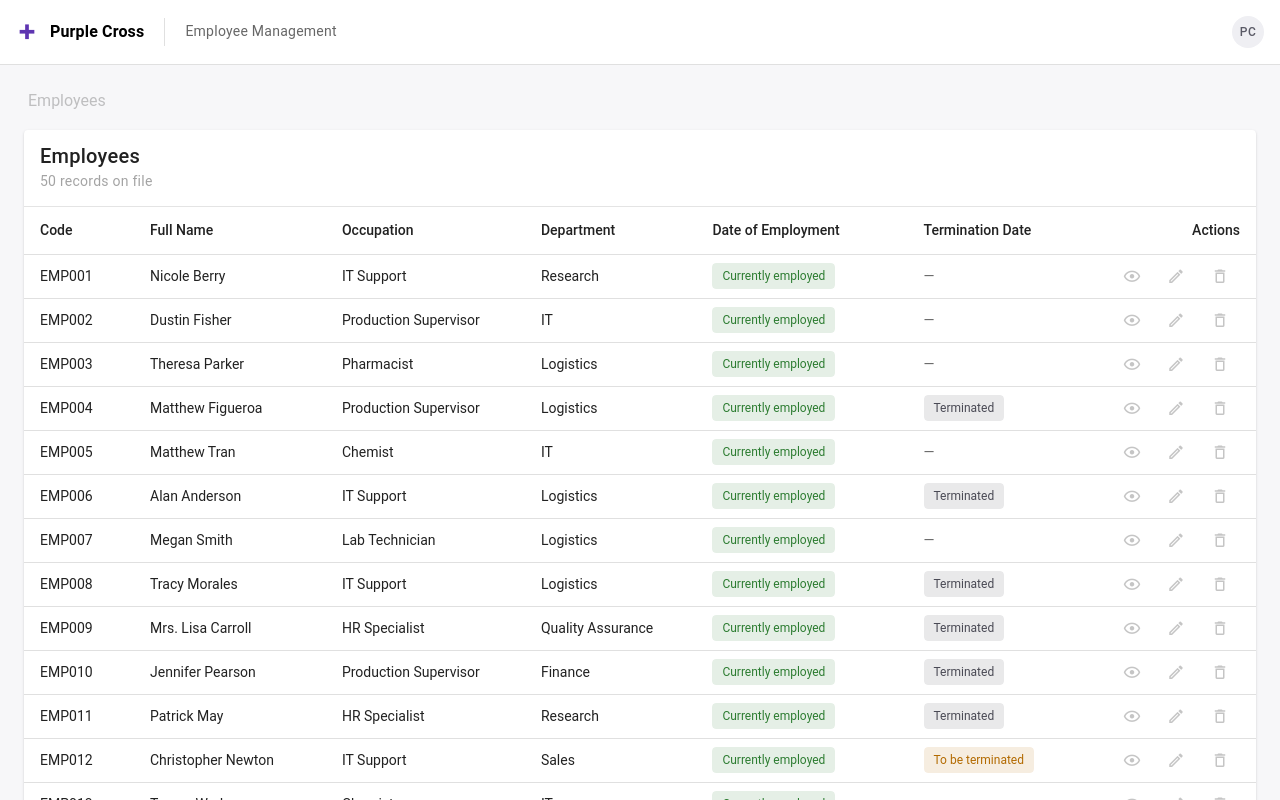
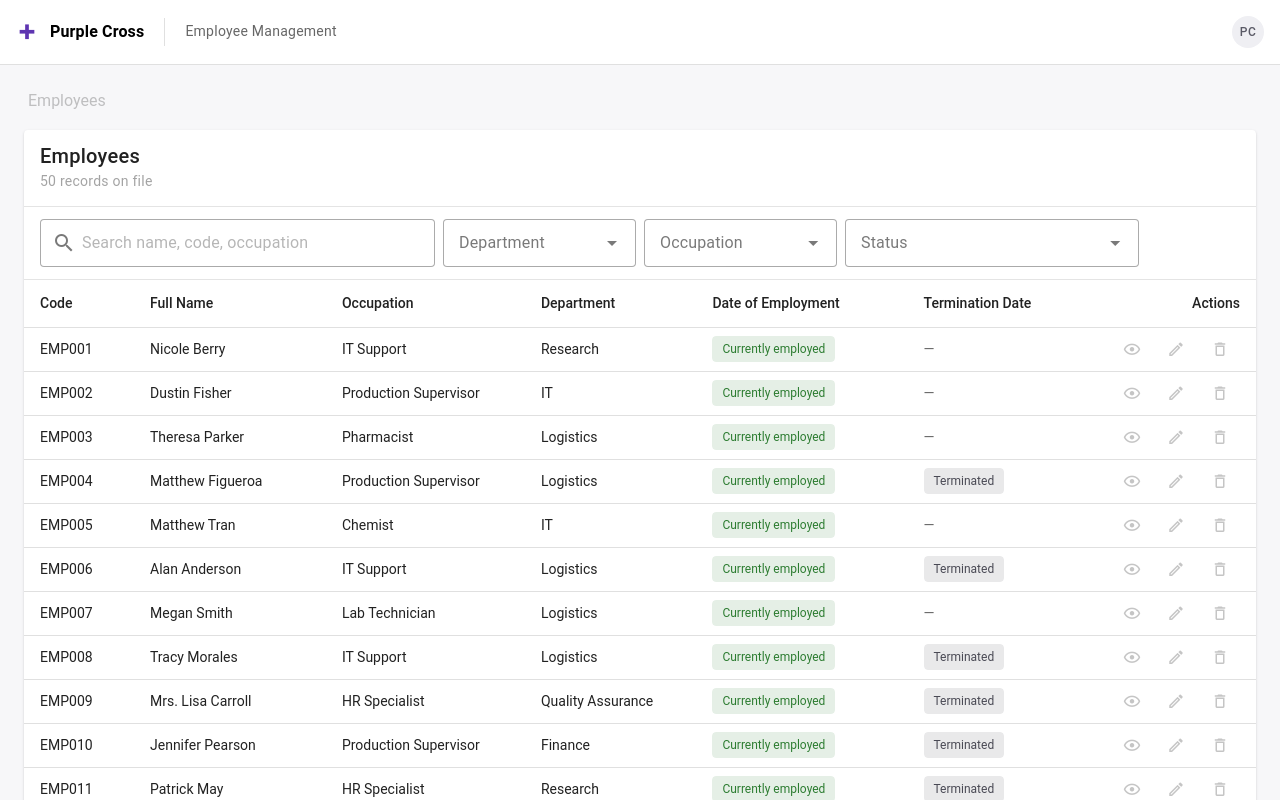
Before and after one commit to ConcreteEasyMett/purple-cross, a Vue app: page /employees in a window 1280 px wide. Shown: the top 800 px of the page. Built offline with nearby package versions, Linux system fonts and the light colour scheme.

Commit message:
added search and filters for the table

```diff
--- a/src/views/EmployeeListView.vue
+++ b/src/views/EmployeeListView.vue
@@ -1,11 +1,27 @@
 <script setup lang="ts">
-import { computed } from 'vue'
+import { computed, ref } from 'vue'
 import { storeToRefs } from 'pinia'
 import { useEmployeesStore } from '@/stores/employees'
 import EmploymentStatusChip from '@/components/EmploymentStatusChip.vue'
+import { employmentStatus, terminationStatus } from '@/utils/employeeStatus'
 
 const store = useEmployeesStore()
 const { employees } = storeToRefs(store)
+
+const search = ref('')
+const departmentFilter = ref<string | null>(null)
+const occupationFilter = ref<string | null>(null)
+type StatusOption = 'Currently employed' | 'Employed soon' | 'Terminated' | 'To be terminated'
+const statusFilter = ref<StatusOption | null>(null)
+
+const departmentOptions = computed(() => store.departments)
+const occupationOptions = computed(() => store.occupations)
+const statusOptions = [
+  'Currently employed',
+  'Employed soon',
+  'Terminated',
+  'To be terminated',
+] as const
 
 const headers = [
   { title: 'Code', key: 'code', sortable: true, width: 110 },
@@ -17,17 +33,57 @@ const headers = [
   { title: 'Actions', key: 'actions', sortable: false, align: 'end' as const, width: 160 },
 ]
 
+const filtered = computed(() => {
+  const term = search.value.trim().toLowerCase()
+  return employees.value.filter((emp) => {
+    if (term) {
+      const haystack = `${emp.code} ${emp.fullName} ${emp.occupation}`.toLowerCase()
+      if (!haystack.includes(term)) return false
+    }
+    if (departmentFilter.value && emp.department !== departmentFilter.value) return false
+    if (occupationFilter.value && emp.occupation !== occupationFilter.value) return false
+    if (statusFilter.value) {
+      const matches =
+        employmentStatus(emp.dateOfEmployment) === statusFilter.value ||
+        terminationStatus(emp.terminationDate) === statusFilter.value
+      if (!matches) return false
+    }
+    return true
+  })
+})
+
 const total = computed(() => employees.value.length)
+const matchCount = computed(() => filtered.value.length)
+
+const hasActiveFilter = computed(
+  () =>
+    search.value.trim().length > 0 ||
+    departmentFilter.value !== null ||
+    occupationFilter.value !== null ||
+    statusFilter.value !== null,
+)
+
+function clearFilters() {
+  search.value = ''
+  departmentFilter.value = null
+  occupationFilter.value = null
+  statusFilter.value = null
+}
 </script>
 
 <template>
   <v-card>
     <v-card-item>
-      <div class="d-flex align-center justify-space-between">
+      <div class="d-flex align-center justify-space-between flex-wrap" style="gap: 16px">
         <div>
           <v-card-title class="px-0 text-h6">Employees</v-card-title>
           <v-card-subtitle class="px-0 text-medium-emphasis">
-            {{ total }} {{ total === 1 ? 'record' : 'records' }} on file
+            <template v-if="hasActiveFilter">
+              {{ matchCount }} of {{ total }} {{ total === 1 ? 'record' : 'records' }} shown
+            </template>
+            <template v-else>
+              {{ total }} {{ total === 1 ? 'record' : 'records' }} on file
+            </template>
           </v-card-subtitle>
         </div>
       </div>
@@ -35,30 +91,90 @@ const total = computed(() => employees.value.length)
 
     <v-divider />
 
+    <div class="px-4 py-3">
+      <v-row dense align="center">
+        <v-col cols="12" md="4">
+          <v-text-field
+            v-model="search"
+            placeholder="Search name, code, occupation"
+            prepend-inner-icon="mdi-magnify"
+            clearable
+            hide-details
+          />
+        </v-col>
+        <v-col cols="12" sm="4" md="2">
+          <v-select
+            v-model="departmentFilter"
+            :items="departmentOptions"
+            label="Department"
+            clearable
+            hide-details
+          />
+        </v-col>
+        <v-col cols="12" sm="4" md="2">
+          <v-select
+            v-model="occupationFilter"
+            :items="occupationOptions"
+            label="Occupation"
+            clearable
+            hide-details
+          />
+        </v-col>
+        <v-col cols="12" sm="4" md="3">
+          <v-select
+            v-model="statusFilter"
+            :items="statusOptions"
+            label="Status"
+            clearable
+            hide-details
+          />
+        </v-col>
+        <v-col cols="12" md="1" class="d-flex justify-md-end">
+          <v-btn
+            v-if="hasActiveFilter"
+            variant="text"
+            size="small"
+            prepend-icon="mdi-filter-remove-outline"
+            @click="clearFilters"
+          >
+            Clear
+          </v-btn>
+        </v-col>
+      </v-row>
+    </div>
+
+    <v-divider />
+
     <v-data-table
       :headers="headers"
-      :items="employees"
+      :items="filtered"
       item-value="code"
       :items-per-page="25"
       :items-per-page-options="[10, 25, 50, 100]"
       density="comfortable"
       hover
     >
-      <template #item.dateOfEmployment="{ item }">
+      <template #[`item.dateOfEmployment`]="{ item }">
         <EmploymentStatusChip :date="item.dateOfEmployment" kind="employment" />
       </template>
 
-      <template #item.terminationDate="{ item }">
+      <template #[`item.terminationDate`]="{ item }">
         <EmploymentStatusChip :date="item.terminationDate" kind="termination" />
       </template>
 
-      <template #item.actions>
+      <template #[`item.actions`]>
         <div class="d-flex justify-end" style="gap: 4px">
           <v-btn icon="mdi-eye-outline" size="small" variant="text" disabled />
           <v-btn icon="mdi-pencil-outline" size="small" variant="text" disabled />
           <v-btn icon="mdi-delete-outline" size="small" variant="text" disabled />
         </div>
       </template>
+
+      <template #no-data>
+        <div class="text-center text-medium-emphasis py-6">
+          No employees match the current filters.
+        </div>
+      </template>
     </v-data-table>
   </v-card>
 </template>
```
